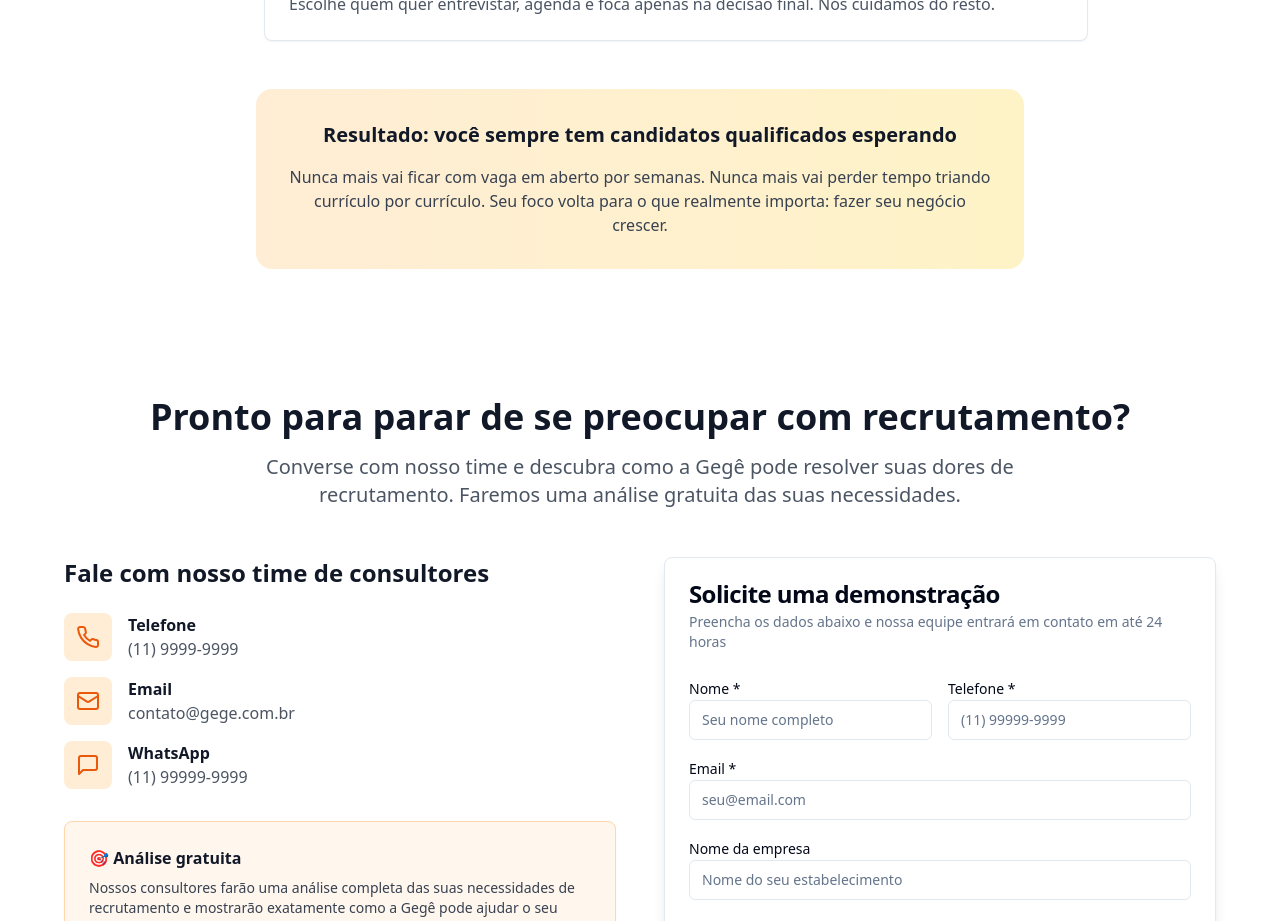
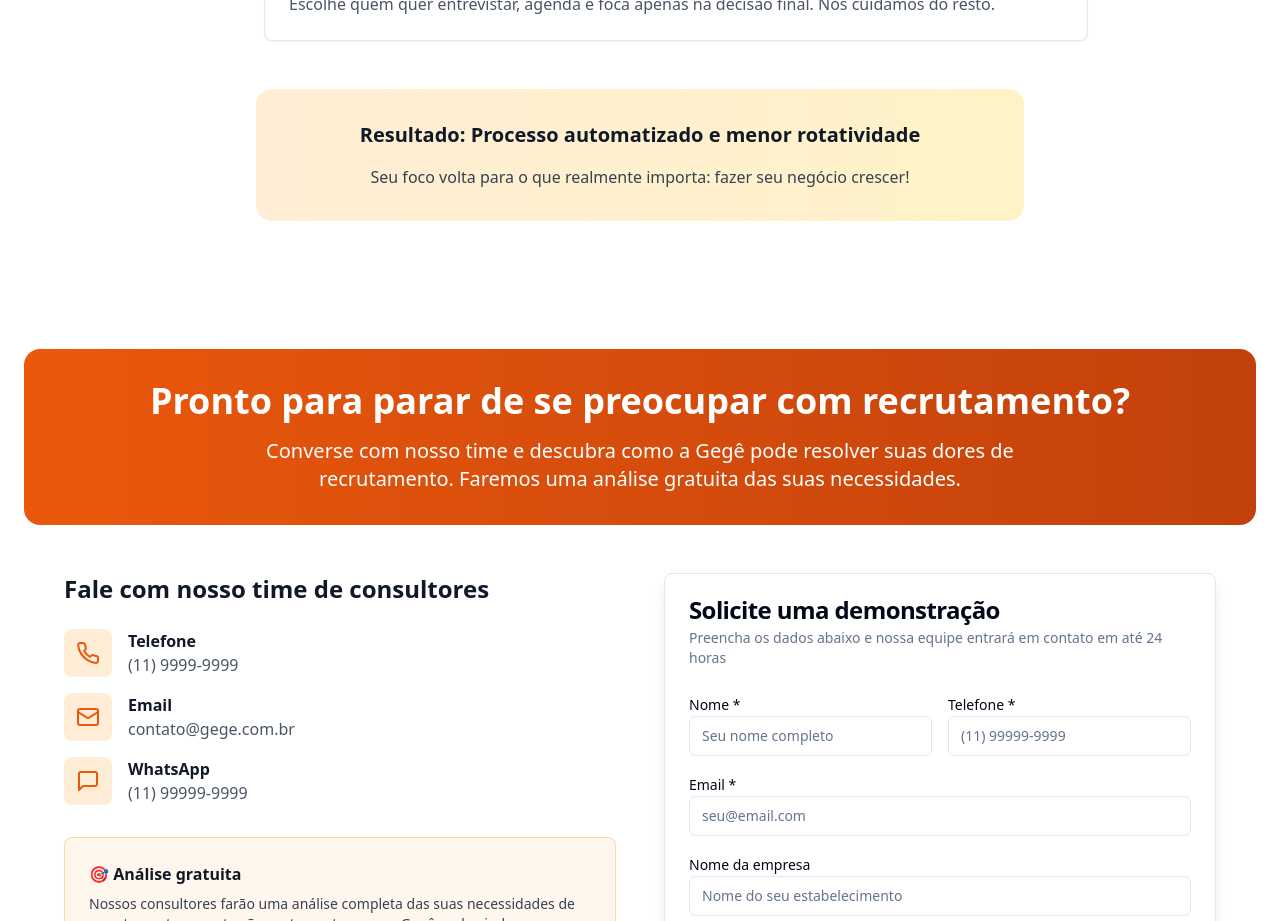
Before and after one commit to luaracunha/gege-food-match, a React (Vite) app: page / in a window 1280 px wide. Shown: the part 2340-3261 px from the top of the page. Built offline with nearby package versions, Linux system fonts and the light colour scheme.

Commit message:
feat: Add orange background and text changes
Add orange background to the "Final CTA" section and update the "Resultado" text.

```diff
--- a/src/components/ContactForm.tsx
+++ b/src/components/ContactForm.tsx
@@ -50,13 +50,15 @@ export const ContactForm = () => {
     <section id="contato" className="py-16 bg-white">
       <div className="container mx-auto px-6">
         <div className="text-center mb-12">
-          <h2 className="text-3xl md:text-4xl font-bold text-gray-900 mb-4">
-            Pronto para parar de se preocupar com recrutamento?
-          </h2>
-          <p className="text-xl text-gray-600 max-w-3xl mx-auto">
-            Converse com nosso time e descubra como a Gegê pode resolver suas dores de recrutamento.
-            Faremos uma análise gratuita das suas necessidades.
-          </p>
+          <div className="bg-gradient-to-r from-orange-600 to-orange-700 py-8 px-6 rounded-2xl text-white mb-8">
+            <h2 className="text-3xl md:text-4xl font-bold mb-4">
+              Pronto para parar de se preocupar com recrutamento?
+            </h2>
+            <p className="text-xl max-w-3xl mx-auto">
+              Converse com nosso time e descubra como a Gegê pode resolver suas dores de recrutamento.
+              Faremos uma análise gratuita das suas necessidades.
+            </p>
+          </div>
         </div>
 
         <div className="max-w-6xl mx-auto grid lg:grid-cols-2 gap-12 items-start">
--- a/src/components/SolutionSection.tsx
+++ b/src/components/SolutionSection.tsx
@@ -1,4 +1,3 @@
-
 import { Card, CardContent } from "@/components/ui/card";
 
 export const SolutionSection = () => {
@@ -73,11 +72,10 @@ export const SolutionSection = () => {
 
         <div className="mt-12 bg-gradient-to-r from-orange-100 to-amber-100 p-8 rounded-2xl max-w-3xl mx-auto text-center">
           <h4 className="text-xl font-bold text-gray-900 mb-4">
-            Resultado: você sempre tem candidatos qualificados esperando
+            Resultado: Processo automatizado e menor rotatividade
           </h4>
           <p className="text-gray-700">
-            Nunca mais vai ficar com vaga em aberto por semanas. Nunca mais vai perder tempo
-            triando currículo por currículo. Seu foco volta para o que realmente importa: fazer seu negócio crescer.
+            Seu foco volta para o que realmente importa: fazer seu negócio crescer!
           </p>
         </div>
       </div>
```
